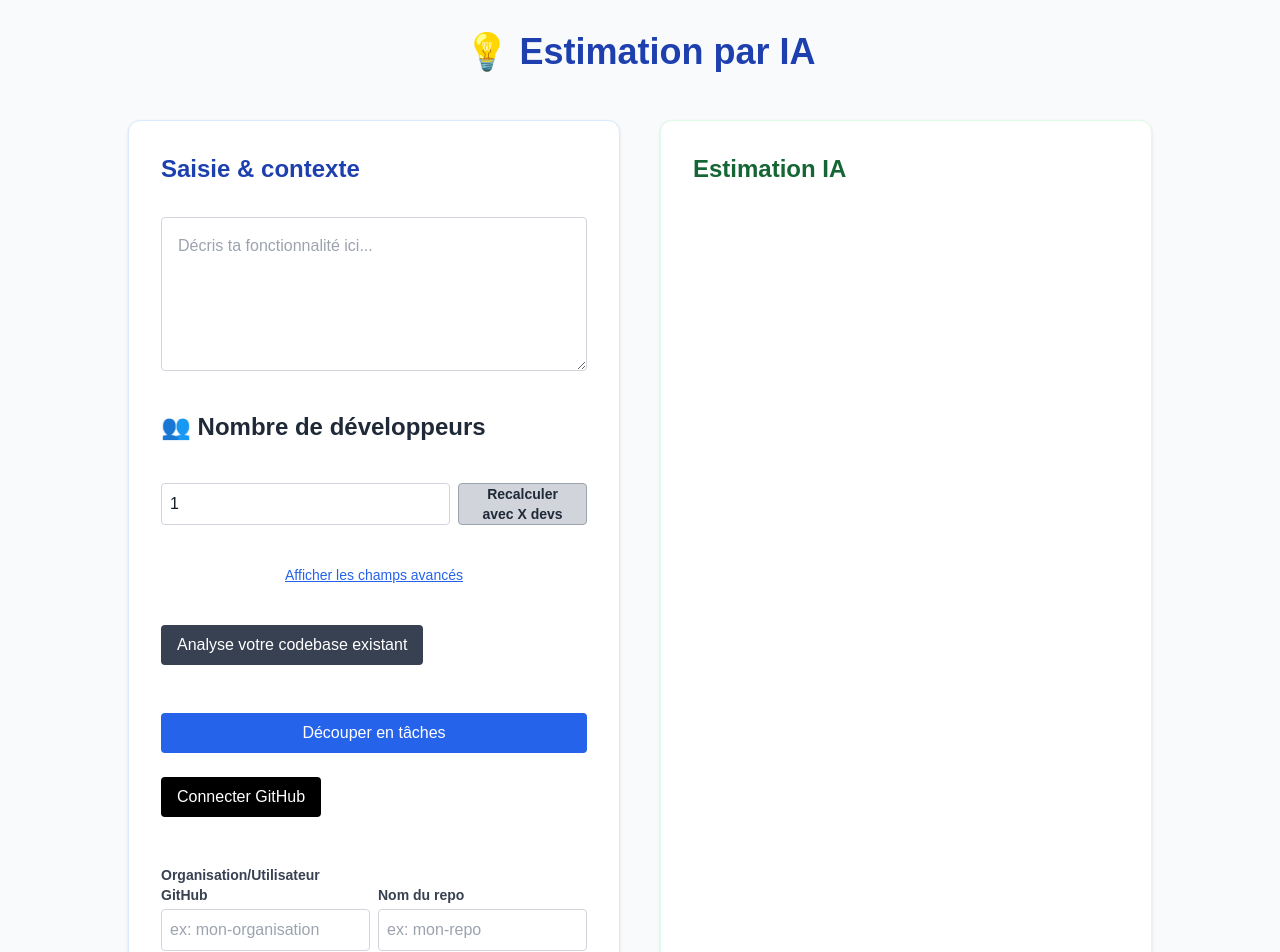
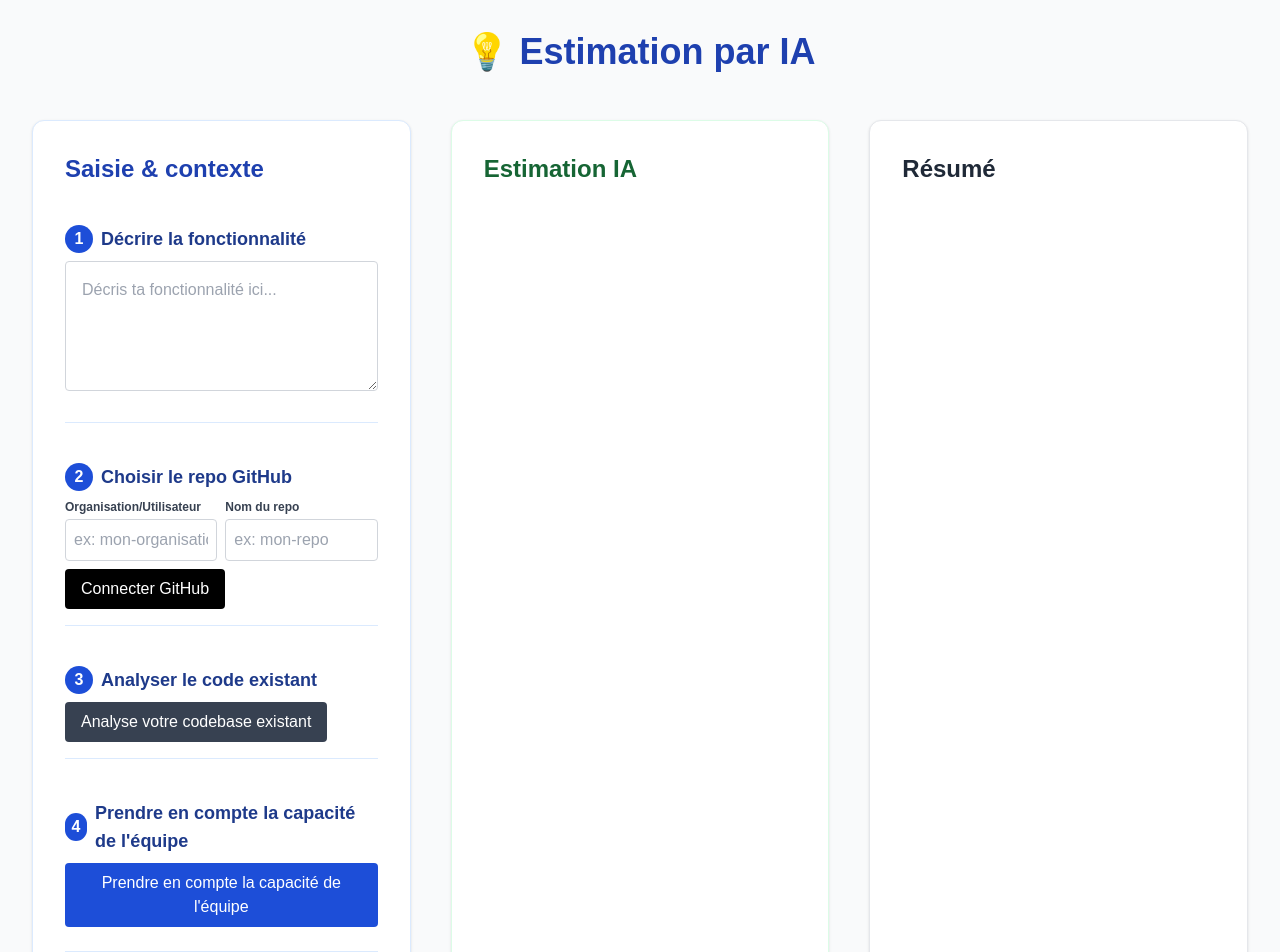
Before and after one commit to IvandeMurard/ai-delivery-estimator, a Next.js app: page / in a window 1280 px wide. Shown: the top 952 px of the page. Built offline with nearby package versions, Linux system fonts and the light colour scheme.

Commit message:
feat: nouvelle fonctionnalité

```diff
--- a/src/app/page.tsx
+++ b/src/app/page.tsx
@@ -218,103 +218,75 @@ export default function Home() {
     <main className="flex flex-col items-center min-h-screen p-8 bg-gray-50">
       <h1 className="text-4xl font-extrabold mb-12 text-blue-800 w-full text-center">💡 Estimation par IA</h1>
 
-      <div className="w-full max-w-5xl grid grid-cols-1 md:grid-cols-2 gap-10 mb-12">
+      <div className="w-full max-w-7xl grid grid-cols-1 md:grid-cols-3 gap-10 mb-12">
         {/* Bloc 1 : Saisie & contexte */}
         <section className="bg-white p-8 rounded-xl shadow border border-blue-100 flex flex-col gap-6 col-span-1">
-          <h2 className="text-2xl font-bold mb-2 text-blue-800">Saisie & contexte</h2>
+          <h2 className="text-2xl font-bold mb-4 text-blue-800">Saisie & contexte</h2>
+          {/* Etape 1 */}
+          <div className="mb-4 pb-4 border-b border-blue-100">
+            <div className="flex items-center gap-2 mb-2">
+              <span className="bg-blue-700 text-white rounded-full w-7 h-7 flex items-center justify-center font-bold">1</span>
+              <span className="text-lg font-bold text-blue-900">Décrire la fonctionnalité</span>
+            </div>
             <textarea
               value={feature}
               onChange={(e) => setFeature(e.target.value)}
               placeholder="Décris ta fonctionnalité ici..."
-            className="w-full p-4 border border-gray-300 rounded mb-4 text-gray-900"
-            rows={5}
+              className="w-full p-4 border border-gray-300 rounded mb-2 text-gray-900"
+              rows={4}
             />
-
-          <label className="block text-2xl font-bold mb-4 text-gray-800">👥 Nombre de développeurs</label>
-          <div className="flex gap-2 mb-4">
+          </div>
+          {/* Etape 2 */}
+          <div className="mb-4 pb-4 border-b border-blue-100">
+            <div className="flex items-center gap-2 mb-2">
+              <span className="bg-blue-700 text-white rounded-full w-7 h-7 flex items-center justify-center font-bold">2</span>
+              <span className="text-lg font-bold text-blue-900">Choisir le repo GitHub</span>
+            </div>
+            <div className="flex gap-2 items-end">
+              <div className="flex-1">
+                <label className="block text-xs font-bold text-gray-700 mb-1">Organisation/Utilisateur</label>
                 <input
-              ref={capacityInputRef}
-              type="number"
-              min={1}
-              max={10}
-              value={capacity}
-              onChange={(e) => setCapacity(Number(e.target.value))}
-              placeholder="Nombre de développeurs"
                   className="w-full p-2 border border-gray-300 rounded text-gray-900"
+                  value={githubOwner}
+                  onChange={e => setGithubOwner(e.target.value)}
+                  placeholder="ex: mon-organisation"
                 />
+              </div>
+              <div className="flex-1">
+                <label className="block text-xs font-bold text-gray-700 mb-1">Nom du repo</label>
+                <input
+                  className="w-full p-2 border border-gray-300 rounded text-gray-900"
+                  value={githubRepo}
+                  onChange={e => setGithubRepo(e.target.value)}
+                  placeholder="ex: mon-repo"
+                />
+              </div>
+            </div>
+            <div className="mt-2">
+              {!githubConnected ? (
                 <button
-              className="bg-gray-300 px-3 rounded text-sm font-bold text-gray-800 hover:bg-gray-400 border border-gray-400"
-              onClick={() => {
-                if (capacityInputRef.current) capacityInputRef.current.focus()
-                handleSubmit()
-              }}
+                  className="bg-black text-white px-4 py-2 rounded hover:bg-gray-800"
+                  onClick={() => { window.location.href = '/api/github/oauth/start' }}
                 >
-              Recalculer avec X devs
+                  Connecter GitHub
                 </button>
+              ) : (
+                <div className="bg-green-50 border border-green-200 rounded p-2 mt-2">
+                  <span className="font-bold text-green-800">Connecté à GitHub ✅</span>
+                  <span className="text-xs text-gray-700 ml-2">Repo analysé : <b>{githubOwner}/{githubRepo}</b></span>
+                  {githubVelocity && (
+                    <span className="ml-2 text-green-900 text-xs">Vélocité : <b>{githubVelocity.avgPerWeek.toFixed(1)}</b> tickets/semaine, <b>{githubVelocity.avgDuration.toFixed(1)}</b> jours/ticket</span>
+                  )}
                 </div>
-
-          {/* Bouton pour afficher/masquer les champs avancés */}
-          <button
-            type="button"
-            className="mb-4 text-blue-600 underline text-sm"
-            onClick={() => setShowAdvancedFields((v) => !v)}
-          >
-            {showAdvancedFields ? "Masquer les champs avancés" : "Afficher les champs avancés"}
-          </button>
-
-          {/* Champs avancés */}
-          {showAdvancedFields && (
-            <>
-              <label className="block font-semibold mt-4 text-gray-900">📅 Date de démarrage</label>
-              <input
-                type="date"
-                className="w-full p-2 border border-gray-300 rounded mb-4 text-gray-900"
-                value={startDate}
-                onChange={(e) => setStartDate(e.target.value)}
-              />
-
-              <label className="block font-semibold mt-4 text-blue-700">🔄 Niveau d'intégration SI</label>
-              <select
-                className="w-full p-2 border border-gray-300 rounded mb-4 text-gray-900"
-                value={integrationLevel}
-                onChange={(e) => setIntegrationLevel(e.target.value)}
-              >
-                <option value="">-- Sélectionner --</option>
-                <option value="Fonction autonome, sans dépendance SI">Aucune intégration</option>
-                <option value="Intégration légère via API ou webhook">Interfaçage simple</option>
-                <option value="Intégration profonde dans plusieurs systèmes (ERP, CRM...)" >Intégration SI complexe</option>
-              </select>
-
-              <label className="block font-semibold mt-4 text-purple-700">📊 Problématique de données</label>
-              <div className="mb-4 flex flex-col gap-2">
-                {[
-                  "Aucune problématique de données",
-                  "Données à migrer ou à nettoyer",
-                  "Connexion à des sources de données externes",
-                  "Respect de la RGPD ou contraintes légales"
-                ].map(option => (
-                  <label key={option} className="flex items-center gap-2 text-gray-900">
-                    <input
-                      type="checkbox"
-                      value={option}
-                      checked={dataConcern.includes(option)}
-                      onChange={e => {
-                        if (e.target.checked) {
-                          setDataConcern([...dataConcern, option])
-                        } else {
-                          setDataConcern(dataConcern.filter(v => v !== option))
-                        }
-                      }}
-                    />
-                    {option}
-                  </label>
-                ))}
+              )}
             </div>
-            </>
-          )}
-
-          {/* Scan du codebase */}
-          <div className="mb-6">
+          </div>
+          {/* Etape 3 */}
+          <div className="mb-4 pb-4 border-b border-blue-100">
+            <div className="flex items-center gap-2 mb-2">
+              <span className="bg-blue-700 text-white rounded-full w-7 h-7 flex items-center justify-center font-bold">3</span>
+              <span className="text-lg font-bold text-blue-900">Analyser le code existant</span>
+            </div>
             <button
               className="bg-gray-700 text-white px-4 py-2 rounded hover:bg-gray-900"
               onClick={handleScanCodebase}
@@ -323,141 +295,33 @@ export default function Home() {
               {isScanning ? "Scan en cours..." : "Analyse votre codebase existant"}
             </button>
             {codebaseStructure && (
-              <div className="mt-4 bg-gray-50 border border-gray-200 rounded p-4">
-                <div className="font-bold mb-2 text-gray-700">Structure du code détectée :</div>
-                <ul className="text-xs text-gray-800 max-h-40 overflow-auto">
+              <div className="mt-2 bg-gray-50 border border-gray-200 rounded p-2">
+                <div className="font-bold mb-1 text-gray-700 text-xs">Structure du code détectée :</div>
+                <ul className="text-xs text-gray-800 max-h-24 overflow-auto">
                   {codebaseStructure.map((file, i) => (
                     <li key={i}>{file}</li>
                   ))}
                 </ul>
-                <div className="mt-2 text-gray-500 italic text-xs">Bientôt : analyse avancée des routes, composants, dépendances…</div>
+                <div className="mt-1 text-gray-500 italic text-xs">Bientôt : analyse avancée des routes, composants, dépendances…</div>
               </div>
             )}
           </div>
-
-          {/* Workflow suggestion/validation des tâches */}
-          {!isEditingTasks && (
-            <button
-              onClick={handleSuggestTasks}
-              className="bg-blue-600 text-white px-6 py-2 rounded hover:bg-blue-700 w-full"
-              disabled={isSuggesting || !feature.trim()}
-            >
-              {isSuggesting ? "Découpage en cours..." : "Découper en tâches"}
-            </button>
-          )}
-          {/* Affichage et édition des tâches */}
-          {isEditingTasks && (
-            <div className="mt-6">
-              <h3 className="text-lg font-bold mb-2 text-blue-800">Découpage proposé</h3>
-              <ul className="mb-4">
-                {tasks.map((task, idx) => (
-                  <li key={idx} className="flex items-center gap-2 mb-2">
-                    <span className="text-gray-500 select-none cursor-move"
-                      title="Glisser pour réordonner"
-                      draggable
-                      onDragStart={e => e.dataTransfer.setData('text/plain', idx.toString())}
-                      onDrop={e => {
-                        e.preventDefault();
-                        const from = Number(e.dataTransfer.getData('text/plain'));
-                        handleTaskMove(from, idx);
-                      }}
-                      onDragOver={e => e.preventDefault()}
-                    >☰</span>
-                    <input
-                      className="flex-1 p-2 border border-gray-300 rounded text-gray-900"
-                      value={task}
-                      onChange={e => handleTaskChange(idx, e.target.value)}
-                    />
-                    <button
-                      className="ml-2 text-red-600 hover:text-red-800 font-bold"
-                      onClick={() => handleTaskDelete(idx)}
-                      title="Supprimer cette tâche"
-                    >✕</button>
-                  </li>
-                ))}
-              </ul>
-              <div className="flex gap-2 mb-4">
-                <button
-                  className="bg-gray-200 px-3 py-1 rounded text-gray-800 font-bold hover:bg-gray-300"
-                  onClick={handleTaskAdd}
-                >+ Ajouter une tâche</button>
-                <button
-                  className="bg-blue-600 text-white px-6 py-2 rounded hover:bg-blue-700"
-                  onClick={() => setIsEditingTasks(false)}
-                >Modifier la description</button>
+          {/* Etape 4 */}
+          <div className="mb-4 pb-4 border-b border-blue-100">
+            <div className="flex items-center gap-2 mb-2">
+              <span className="bg-blue-700 text-white rounded-full w-7 h-7 flex items-center justify-center font-bold">4</span>
+              <span className="text-lg font-bold text-blue-900">Prendre en compte la capacité de l'équipe</span>
             </div>
             <button
-                className="bg-green-600 text-white px-6 py-2 rounded hover:bg-green-700 w-full"
-                onClick={handleSubmit}
-                disabled={tasks.length === 0 || tasks.some(t => !t.trim())}
-              >Valider ce découpage et estimer</button>
-            </div>
-          )}
-
-          {/* Connexion GitHub */}
-          <div className="mb-6">
-            {!githubConnected ? (
-              <button
-                className="bg-black text-white px-4 py-2 rounded hover:bg-gray-800"
-                onClick={() => { window.location.href = '/api/github/oauth/start' }}
-              >
-                Connecter GitHub
-              </button>
-            ) : (
-              <div className="bg-green-50 border border-green-200 rounded p-4 mb-2">
-                <div className="font-bold text-green-800 mb-1">Connecté à GitHub ✅</div>
-                <div className="text-xs text-gray-700 mb-1">Repo analysé : <b>{githubOwner}/{githubRepo}</b></div>
-                {githubVelocity && (
-                  <div className="text-green-900 text-sm">
-                    Vélocité moyenne : <b>{githubVelocity.avgPerWeek.toFixed(1)}</b> tickets/semaine<br />
-                    Durée moyenne de résolution : <b>{githubVelocity.avgDuration.toFixed(1)}</b> jours/ticket
-                  </div>
-                )}
-              </div>
-            )}
-          </div>
-
-          {/* Affichage d'une erreur utilisateur sympa */}
-          {error && (
-            <div className="mb-4 bg-red-100 border border-red-300 text-red-800 rounded p-4 text-center font-semibold">
-              {error}
-            </div>
-          )}
-
-          {/* Sélection du repo GitHub */}
-          <div className="mb-4 flex gap-2 items-end">
-            <div className="flex-1">
-              <label className="block text-sm font-bold text-gray-700 mb-1">Organisation/Utilisateur GitHub</label>
-              <input
-                className="w-full p-2 border border-gray-300 rounded text-gray-900"
-                value={githubOwner}
-                onChange={e => setGithubOwner(e.target.value)}
-                placeholder="ex: mon-organisation"
-              />
-            </div>
-            <div className="flex-1">
-              <label className="block text-sm font-bold text-gray-700 mb-1">Nom du repo</label>
-              <input
-                className="w-full p-2 border border-gray-300 rounded text-gray-900"
-                value={githubRepo}
-                onChange={e => setGithubRepo(e.target.value)}
-                placeholder="ex: mon-repo"
-              />
-            </div>
-          </div>
-
-          {/* Capacité de l'équipe */}
-          <div className="mb-6">
-            <button
-              className="bg-blue-700 text-white px-4 py-2 rounded hover:bg-blue-900"
+              className="bg-blue-700 text-white px-4 py-2 rounded hover:bg-blue-900 mb-2"
               onClick={() => setShowCapacity(v => !v)}
             >
               {showCapacity ? "Masquer la capacité de l'équipe" : "Prendre en compte la capacité de l'équipe"}
             </button>
             {showCapacity && (
-              <div className="mt-4 bg-blue-50 border border-blue-200 rounded p-4">
+              <div className="mt-2 bg-blue-50 border border-blue-200 rounded p-2">
                 <div className="font-bold mb-2 text-blue-800">Capacité de l'équipe</div>
-                <table className="w-full text-sm mb-2">
+                <table className="w-full text-xs mb-2">
                   <thead>
                     <tr>
                       <th className="text-left">Nom</th>
@@ -482,6 +346,19 @@ export default function Home() {
                 <div className="text-xs text-gray-500 mt-1">(La capacité totale est la somme des % temps de chaque membre. Les commentaires permettent d'ajouter toute contrainte ou indisponibilité.)</div>
               </div>
             )}
+          </div>
+          {/* Etape 5 */}
+          <div className="mb-2">
+            <div className="flex items-center gap-2 mb-2">
+              <span className="bg-blue-700 text-white rounded-full w-7 h-7 flex items-center justify-center font-bold">5</span>
+              <span className="text-lg font-bold text-blue-900">Valider et estimer</span>
+            </div>
+            <button
+              onClick={handleSubmit}
+              className="bg-blue-600 text-white px-6 py-2 rounded hover:bg-blue-700 w-full"
+            >
+              Estimer
+            </button>
           </div>
         </section>
 
@@ -602,6 +479,33 @@ export default function Home() {
             </div>
           )}
         </section>
+
+        {/* Bloc 3 : Résumé (à droite) */}
+        <section className="bg-white p-8 rounded-xl shadow border border-gray-200 flex flex-col gap-8 col-span-1">
+          <h2 className="text-2xl font-bold mb-2 text-gray-800">Résumé</h2>
+          {(() => {
+            // Retire la partie Tâches Techniques du résumé
+            let resume = result
+              ? result
+                .replace(/Livraison estimée\s*:\s*\d{2}\/\d{2}\/\d{4}/gi, "")
+                .replace(/\d+\.\s.*?:\s*\d+\s*jours?/g, "")
+                .replace(/-\s.*?:\s*\d+\s*jours?/g, "")
+                .replace(/\|.*\|/g, "")
+                .replace(/Calculs secondaires[\s\S]*/i, "")
+                .replace(/Tâches techniques\s*:[\s\S]*?(?=Total|Estimation totale|\d+\s*jours? de travail|$)/i, "")
+                .replace(/Total\s*:\s*\d+\s*jours? de travail|Estimation totale\s*:?-?\s*\d+\s*jours? de travail/i, "")
+                .replace(/[\n\r]{2,}/g, '\n\n')
+                .trim()
+              : '';
+            // Met en gras les dates (jj/mm/aaaa)
+            resume = resume.replace(/(\d{2}\/\d{2}\/\d{4})/g, '<b class="font-bold">$1</b>');
+            // Met en gras le total de jours estimés (ex: "11 jours", "13 jours")
+            resume = resume.replace(/(\d+\s*jours?)/gi, '<b class="font-bold">$1</b>');
+            return resume ? (
+              <div className="text-gray-900 whitespace-pre-line leading-relaxed space-y-6" dangerouslySetInnerHTML={{ __html: resume }} />
+            ) : null;
+          })()}
+        </section>
       </div>
 
       {/* Bloc 3 : Feedback & historique */}
```
Lines whose indentation alone changed are shown as unchanged.
